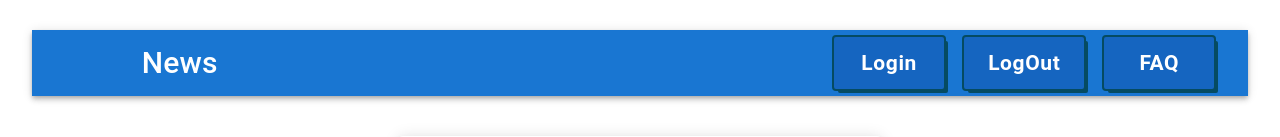
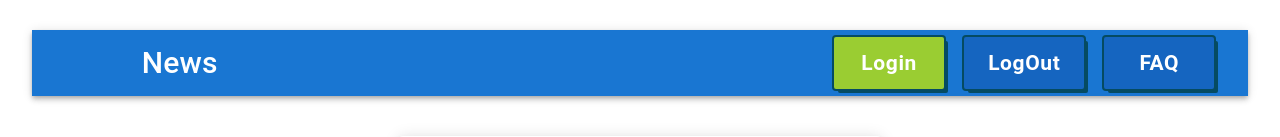
Before and after one commit to VanoKi/todolist-02, a React (Vite) app: page / in a window 1280 px wide. Shown: the top 137 px of the page. Built offline with nearby package versions, Linux system fonts and the light colour scheme; some icons are missing.

Commit message:
feat: add bg to btn

```diff
--- a/src/components/MenuBtn.tsx
+++ b/src/components/MenuBtn.tsx
@@ -1,7 +1,11 @@
 import {styled} from '@mui/material/styles'
 import Button from '@mui/material/Button'
 
-export const MenuBtn = styled(Button) ({
+type MenuBtnProps = {
+  background?: string
+}
+
+export const MenuBtn = styled(Button)<MenuBtnProps>(({background}) => ({
   minWidth: '110px',
   fontWeight: 'bold',
   boxShadow: '0 0 0 2px #054B62, 4px 4px 0 0 #054B62',
@@ -10,5 +14,5 @@ export const MenuBtn = styled(Button) ({
   margin: '0 10px',
   padding: '8px 24px',
   color: '#FFFFFF',
-  background: '#1565c0'
-})
+  background: background || '#1565c0'
+}))
--- a/src/components/MyAppBar.tsx
+++ b/src/components/MyAppBar.tsx
@@ -21,7 +21,7 @@ export const MyAppBar = () => {
         <Typography variant="h6" component="div" sx={{ flexGrow: 1 }}>
           News
         </Typography>
-        <MenuBtn color="inherit">Login</MenuBtn>
+        <MenuBtn color="inherit" background={'yellowgreen'}>Login</MenuBtn>
         <MenuBtn color="inherit">LogOut</MenuBtn>
         <MenuBtn color="inherit">FAQ</MenuBtn>
       </Toolbar>
```
